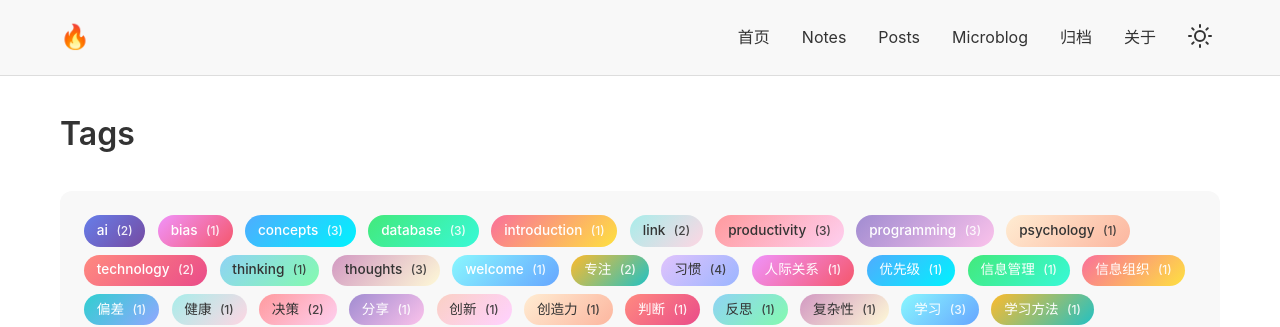
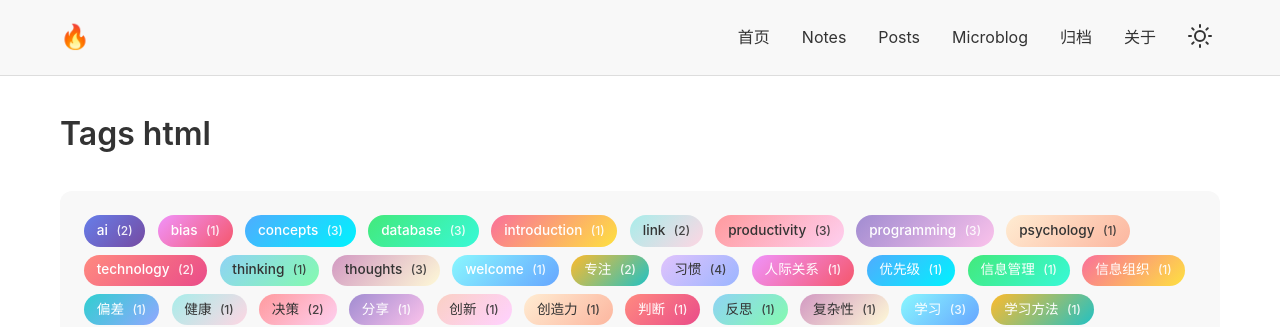
Before and after one commit to HelloPages/hbblog, a Jekyll site: the page built from _pages/tags.html, in a window 1280 px wide and 900 px high. Shown: the top 327 px of the window. Built offline with Jekyll 4.4.1, drawn with Linux system fonts in a browser that asks for light colours.

Commit message:
Update tags.html

```diff
--- a/_pages/tags.html
+++ b/_pages/tags.html
@@ -5,7 +5,7 @@ permalink: /tags
 ---
 
 <div class="tags">
-  <h1 class="page-title">Tags</h1>
+  <h1 class="page-title">Tags html </h1>
 
   {% assign all_tags = site.tags | sort %}
 
```
